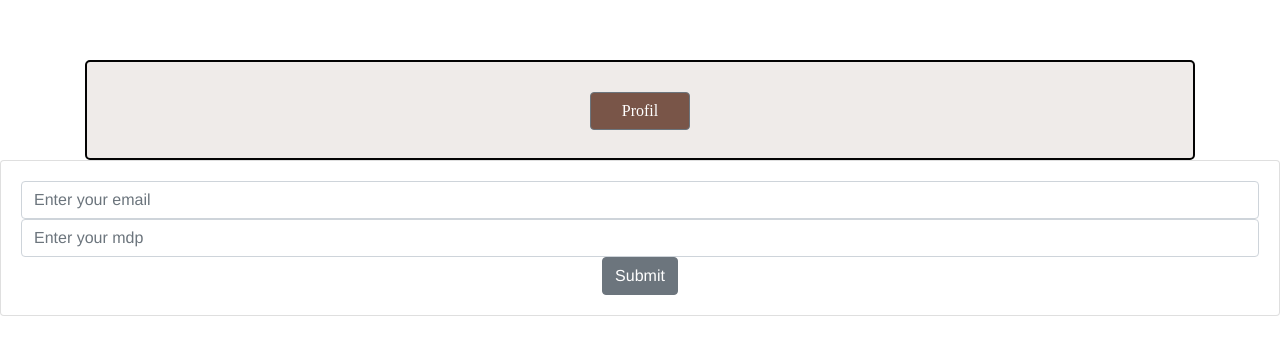
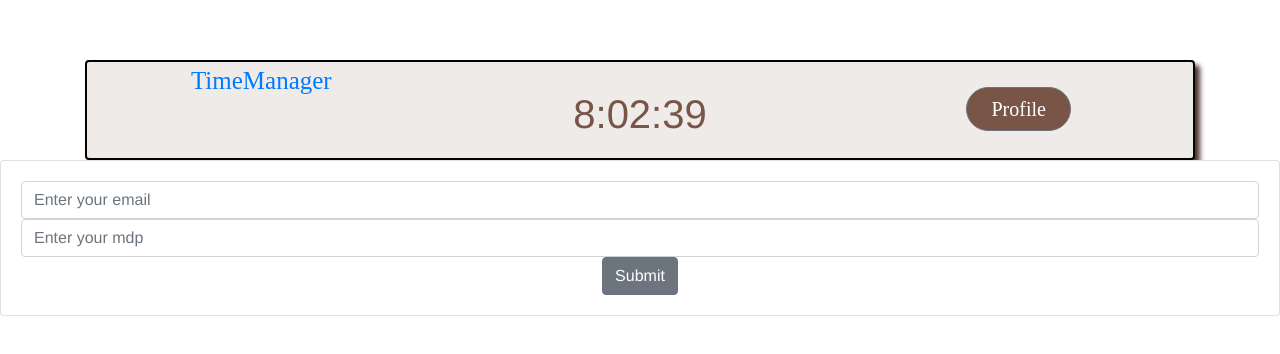
Before and after one commit to damckw/time_manager, a Vue app in the folder Front/: page /Login in a window 1280 px wide. Shown: the top 354 px of the page. Built offline with nearby package versions, Linux system fonts and the light colour scheme; what vuejs-countdown-timer would draw is missing.

Commit message:
[ADD]: add time for workingtime [ADD]: add style for home page

```diff
--- a/Front/src/components/Timer.vue
+++ b/Front/src/components/Timer.vue
@@ -1,33 +1,48 @@
 <template>
-  <div id="app">
-    <p id="time">{{currentDateTime()}}</p>
+<div>
+  <div>
+      <div class="hour">{{hours}}:{{minutes}}:{{seconds}}</div>
   </div>
+</div>
 </template>
-
 <script>
 export default {
-  name:"Timer",
+  name: 'DigitalClock',
+  props: {
+    color: {
+      type: String,
+      default: 'red'
+    }
+  },
+  data () {
+    return {
+      hours: 0,
+      minutes: 0,
+      seconds: 0
+    }
+  },
   methods: {
-    currentDateTime() {
-      const current = new Date();
-      const date = current.getFullYear() + '-' + (current.getMonth()+1) + '-' + current.getDate();
-      const time = current.getHours() + ":" + current.getMinutes() + ":" + current.getSeconds();
-      const dateTime = date +' '+ time;
-
-      return dateTime;
+    setTime () {
+      setInterval(() => {
+        const date = new Date()
+        this.hours = date.getHours()
+        this.minutes = this.checkSingleDigit(date.getMinutes())
+        this.seconds = this.checkSingleDigit(date.getSeconds())
+      }, 1000)
+    },
+    checkSingleDigit (digit) {
+      return ('0' + digit).slice(-2)
     }
+  },
+  mounted () {
+    this.setTime()
   }
-};
+}
 </script>
-
 <style>
-#time {
-  font-size: 50px;
-  width: auto;
-  margin: auto;
-  text-align: center;
-  border: 2px solid black;
-  border-radius: 20px;
-}
-
+  .hour {
+    margin-top: 22px;
+    color: #795548;
+    font-size: 40px;
+  }
 </style>
--- a/Front/src/components/WorkingTime.vue
+++ b/Front/src/components/WorkingTime.vue
@@ -1,27 +1,28 @@
 <template>
   <div>
     <b-card class="cardstyle">
-
       <b-card-text class="titlestyle">
         WorkingTime
       </b-card-text>
       <b-button v-on:click='getStart' class="buttonstyle">{{ str }}</b-button>
       <b-card-text>
-        {{ }}
+        {{ hours }} : {{minutes}}
       </b-card-text>
   </b-card>
   </div>
 </template>
 
 <script>
-
+import moment from 'moment'
 export default {
     name: 'WorkingTime',
     data () {
         return {
           info: '',
           str: 'Arrive',
-          workingtime: ''
+          workingtime: '',
+          hours: '',
+          minutes: ''
         }
     },
     mounted() {
@@ -31,19 +32,36 @@ export default {
           Authorization: `Bearer ${localStorage.token}`
         }
       })
-      .then(Response => (this.info = Response.data, console.log(localStorage.token)))
+      .then(response => response.json())
+      .then(data => {
+        this.info = data.data;
+      })
+      // .then(Response => (this.info = Response.data, console.log(localStorage.token)))
       .catch((error) => { console.log('Error', error.message)});
     },
     methods: {
       getStart: function() {
+
         fetch(`http://localhost:4000/api/clocks/${localStorage.id}`, {
           method: 'POST',
           headers: {
             Authorization: `Bearer ${localStorage.token}`
           }
         })
-      .then(Response => (this.info = Response.data))
+        .then(response => response.json())
+      .then(data => {this.info = data.data; this.setClock(data.data); })
       .catch((error) => { console.log('Error', error.message)});
+      console.log('2', this.info.status)
+      },
+      setClock: function(clock) {
+        console.log(clock.status);
+        console.log(moment(clock.time, "DD/MM/YYYY HH:mm:ss"));
+        if (this.info.status == false) {
+          var minutesDiff = moment().diff(clock.time, "minutes")
+          this.hours = Math.trunc(minutesDiff/60)
+          this.minutes = minutesDiff%60
+          console.log(`you worked ${hours} hour and ${minutes} minutes`)
+        }
       }
     },
 }
@@ -52,12 +70,11 @@ export default {
 <style>
 .cardstyle {
   background-color: #EFEBE9 !important;
-  height: 700px;
-  width: 300px;
   margin-top: 30px;
   border: rgb(3, 3, 3) !important;
   border-style: solid !important;
   border-width: 2px !important;
+  box-shadow: 5px 5px 5px #4e342e;
 }
 
 .titlestyle {
@@ -68,7 +85,7 @@ export default {
 
 .buttonstyle {
   margin-top: 30px;
-  width: 200px;
+  width: 100%;
   background-color: #795548 !important;
   font-family: Florance;
 }
--- a/Front/src/components/header.vue
+++ b/Front/src/components/header.vue
@@ -1,19 +1,44 @@
 <template>
-  <div>
-    <div class="headerstyle">
-      <b-button class="buttonstyle">Profil</b-button>
-    </div>
+  <div class="headerstyle">
+    <b-row>
+      <b-col><b-link class='linkstyle' href="/">TimeManager</b-link></b-col>
+      <b-col><Timer></Timer></b-col>
+      <b-col><b-button pill class="buttonstyle" v-on:click='ChangeRoute'>{{ str }}</b-button></b-col>
+    </b-row>
   </div>
 </template>
 
 <script>
+import Timer from './Timer.vue'
+
 export default {
   name: "header",
+  components: {
+    Timer,
+  },
   data() {
     return {
+      check: false,
+      str: 'Profile'
 
     };
   },
+  methods: {
+    ChangeRoute: function() {
+      if (this.check == false) {
+        this.$router.push({ path: '/Profile' });
+        this.str = 'Home';
+        this.check = true;
+      } else {
+        this.$router.push({ path: '/' })
+        this.str = 'Profile'
+        this.check = false;
+      }
+    },
+    HomeRoute: function() {
+      this.$router.push({ path: '/' })
+    }
+  }
 };
 </script>
 
@@ -26,14 +51,21 @@ export default {
   border: rgb(3, 3, 3) !important;
   border-style: solid !important;
   border-width: 2px !important;
-  border-radius: 5px;
+  border-radius: 4px;
+  box-shadow: 5px 5px 5px #4e342e;
 }
 
 .buttonstyle {
-  margin-top: 30px;
-  width: 100px;
+  margin-top: 25px;
+  width: 30%;
   background-color: #795548 !important;
   font-family: Florance;
+  font-size: 20px;
+}
+
+.linkstyle {
+  font-family: Florance;
+  font-size: 25px;
 }
 
 </style>
```
